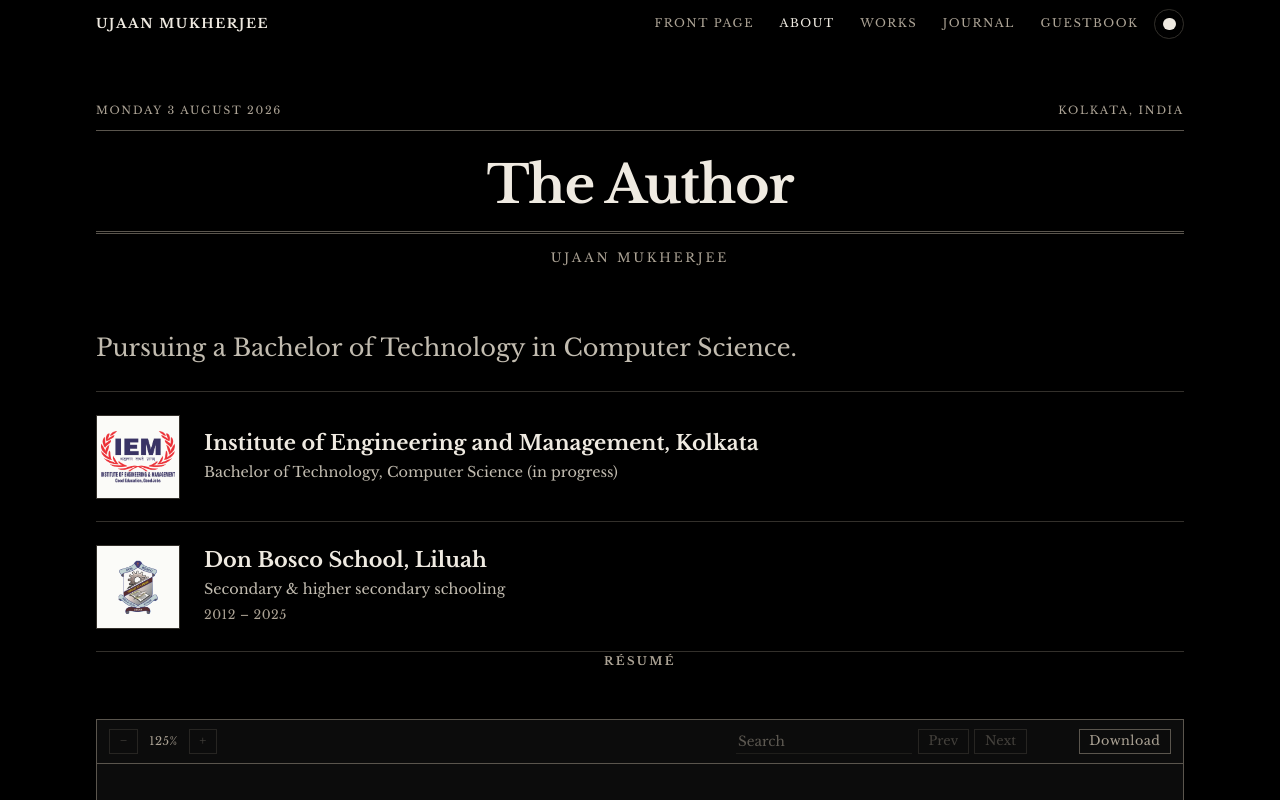
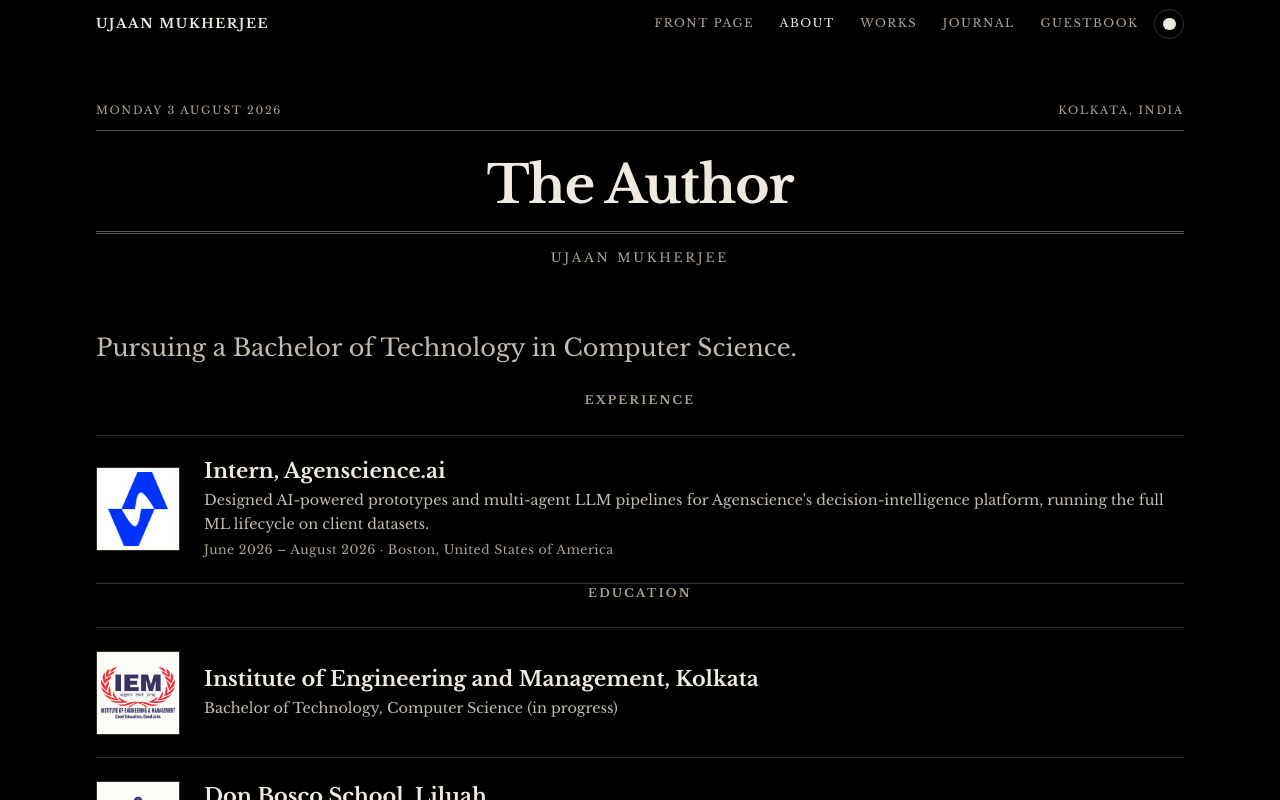
Before and after one commit to KireinaR/portfolio-main, a Next.js app: page /about in a window 1280 px wide. Shown: the top 800 px of the page. Built offline with nearby package versions, Linux system fonts and the light colour scheme; no server answers.

Commit message:
add agenscience to experiene

```diff
--- a/app/about/page.js
+++ b/app/about/page.js
@@ -31,7 +31,27 @@ export default function AboutPage() {
             </p>
           </section>
 
+          <section className="reveal" aria-label="Experience">
+            <p className="section-title">Experience</p>
+            <ul className="schools">
+              <li className="school">
+                <span className="school__logo">
+                  <img src="/agenscience-logo.jpg" alt="Agenscience.ai logo" />
+                </span>
+                <div className="school__body">
+                  <p className="school__name">Intern, Agenscience.ai</p>
+                  <p className="school__meta">
+                    Designed AI-powered prototypes and multi-agent LLM pipelines for Agenscience&#39;s
+                    decision-intelligence platform, running the full ML lifecycle on client datasets.
+                  </p>
+                  <p className="school__years">June 2026 &ndash; August 2026 &middot; Boston, United States of America</p>
+                </div>
+              </li>
+            </ul>
+          </section>
+
           <section className="reveal" aria-label="Education">
+            <p className="section-title">Education</p>
             <ul className="schools">
               <li className="school">
                 <span className="school__logo">
--- a/app/globals.css
+++ b/app/globals.css
@@ -71,19 +71,6 @@ img { max-width: 100%; height: auto; display: block; }
   max-width: var(--maxw);
   margin-inline: auto;
   padding-inline: var(--pad);
-}
-
-/* ---- Reading progress ---- */
-.progress {
-  position: fixed; top: 0; left: 0; right: 0;
-  height: 2px; z-index: 60; pointer-events: none;
-  opacity: 0; transition: opacity 0.5s var(--ease);
-}
-.progress.is-visible { opacity: 1; }
-.progress__bar {
-  display: block; height: 100%; width: 100%;
-  background: var(--ink); transform: scaleX(0);
-  transform-origin: 0 50%; will-change: transform;
 }
 
 /* ============================================================
--- a/app/layout.js
+++ b/app/layout.js
@@ -26,7 +26,6 @@ export default async function RootLayout({ children }) {
         />
       </head>
       <body>
-        <div className="progress" aria-hidden="true"><span className="progress__bar"></span></div>
         {children}
         <Script src="/main.js" strategy="afterInteractive" />
       </body>
--- a/public/main.js
+++ b/public/main.js
@@ -1,6 +1,6 @@
 /* ============================================================
    Ujaan Mukherjee — portfolio interactions
-   Theme toggle, mobile nav, journal entries fetch, progress bar.
+   Theme toggle, mobile nav, journal entries fetch.
    ============================================================ */
 (function () {
   'use strict';
@@ -100,32 +100,4 @@
       history.replaceState(null, '', id);
     });
   });
-
-  /* ---------- Reading progress + sticky header state ---------- */
-  var progress = document.querySelector('.progress');
-  var progressBar = document.querySelector('.progress__bar');
-  var header = document.querySelector('.site-header');
-  var hero = document.getElementById('hero');
-  var ticking = false;
-
-  function updateProgress() {
-    var y = window.scrollY;
-    var docH = document.documentElement.scrollHeight - window.innerHeight;
-    var ratio = docH > 0 ? Math.min(1, Math.max(0, y / docH)) : 0;
-    if (progressBar) progressBar.style.transform = 'scaleX(' + ratio + ')';
-
-    var heroBottom = hero ? hero.offsetTop + hero.offsetHeight - 80 : 400;
-    var past = y > heroBottom;
-    if (progress) progress.classList.toggle('is-visible', past);
-    if (header) header.classList.toggle('is-stuck', y > 8);
-  }
-
-  window.addEventListener('scroll', function () {
-    if (!ticking) {
-      ticking = true;
-      requestAnimationFrame(function () { updateProgress(); ticking = false; });
-    }
-  }, { passive: true });
-  window.addEventListener('resize', function () { updateProgress(); });
-  updateProgress();
 })();
```
Also changed, not shown: public/agenscience-logo.jpg (added), 1 other file (tests, documents, lock files or other folders).
